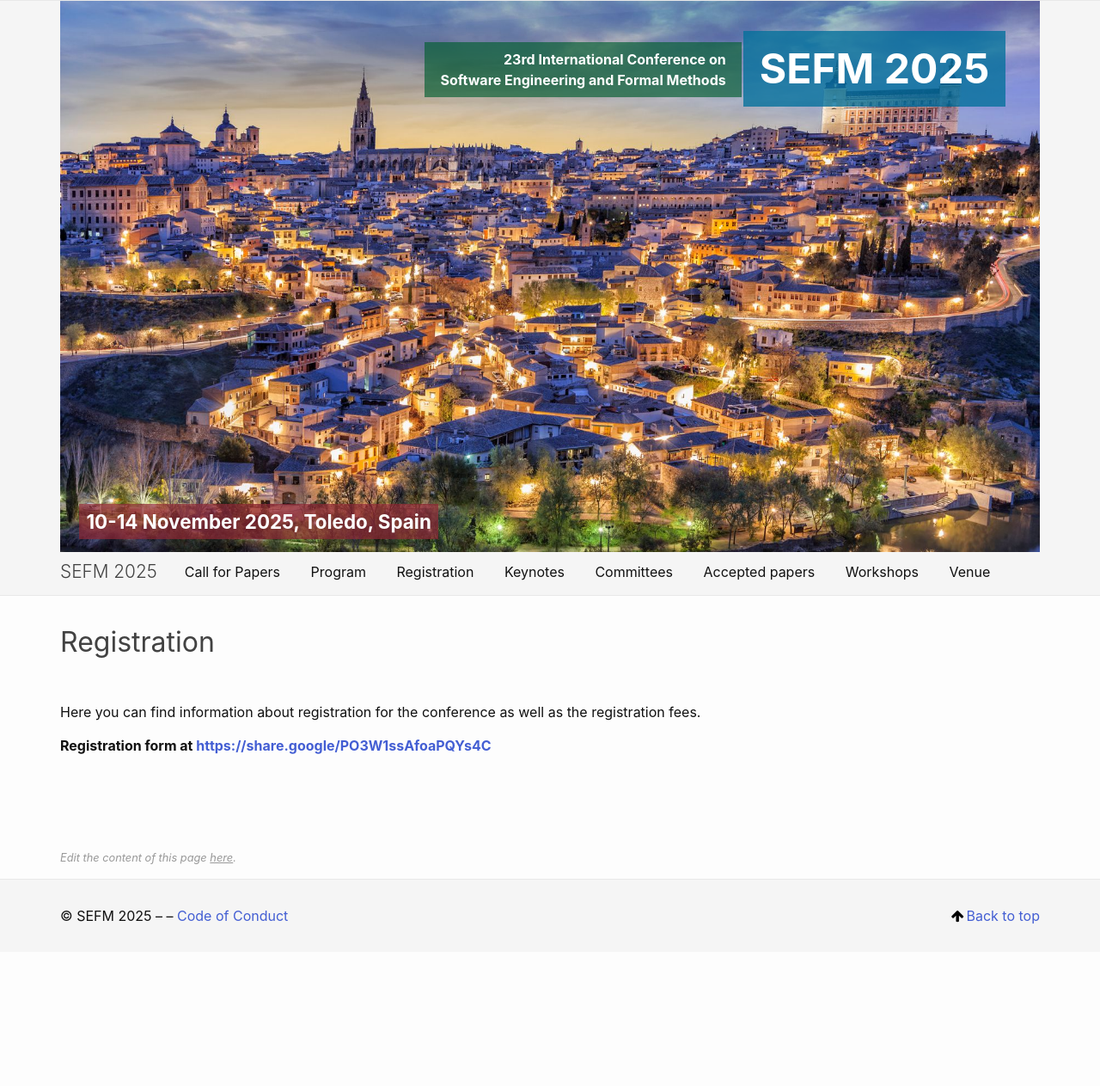
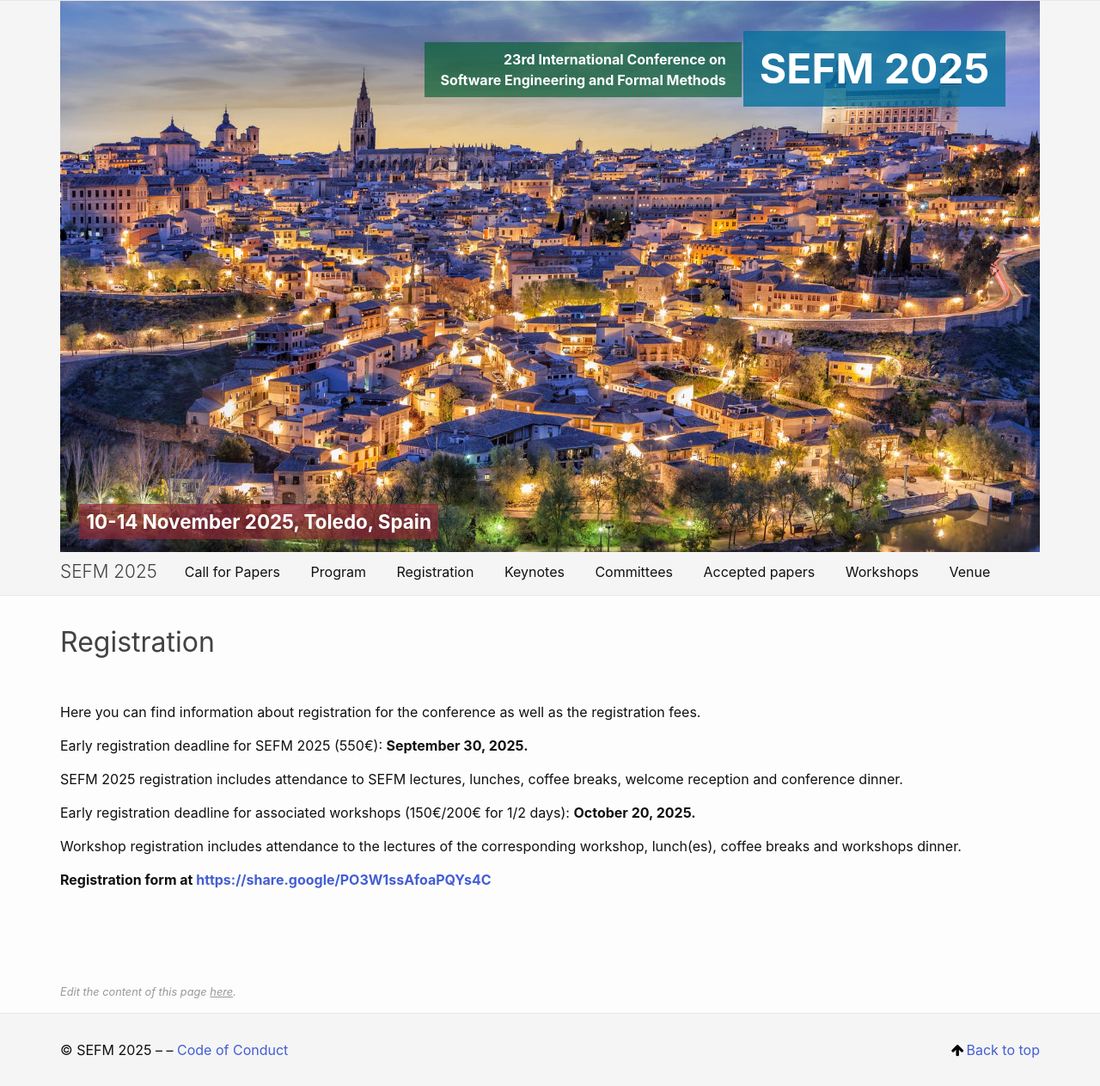
Before and after one commit to sefm-conference/2025, a Jekyll site: the page built from _pages/registration.md, in a window 1280 px wide. Shown: the whole page at 86% size. Built offline with Jekyll 4.4.1, drawn with Linux system fonts in a browser that asks for light colours; before the commit the page ends 1107 px from its top, so only the background shows below that.

Commit message:
Update registration.md

```diff
--- a/_pages/registration.md
+++ b/_pages/registration.md
@@ -9,4 +9,12 @@ hide: false
 
 Here you can find information about registration for the conference as well as the registration fees.
 
+Early registration deadline for SEFM 2025 (550€): **September 30, 2025.**
+
+SEFM 2025 registration includes attendance to SEFM lectures, lunches, coffee breaks, welcome reception and conference dinner.
+
+Early registration deadline for associated workshops (150€/200€ for 1/2 days): **October 20, 2025.**
+
+Workshop registration includes attendance to the lectures of the corresponding workshop, lunch(es), coffee breaks and workshops dinner.
+
 **Registration form at [https://share.google/PO3W1ssAfoaPQYs4C](https://share.google/PO3W1ssAfoaPQYs4C)**
```
